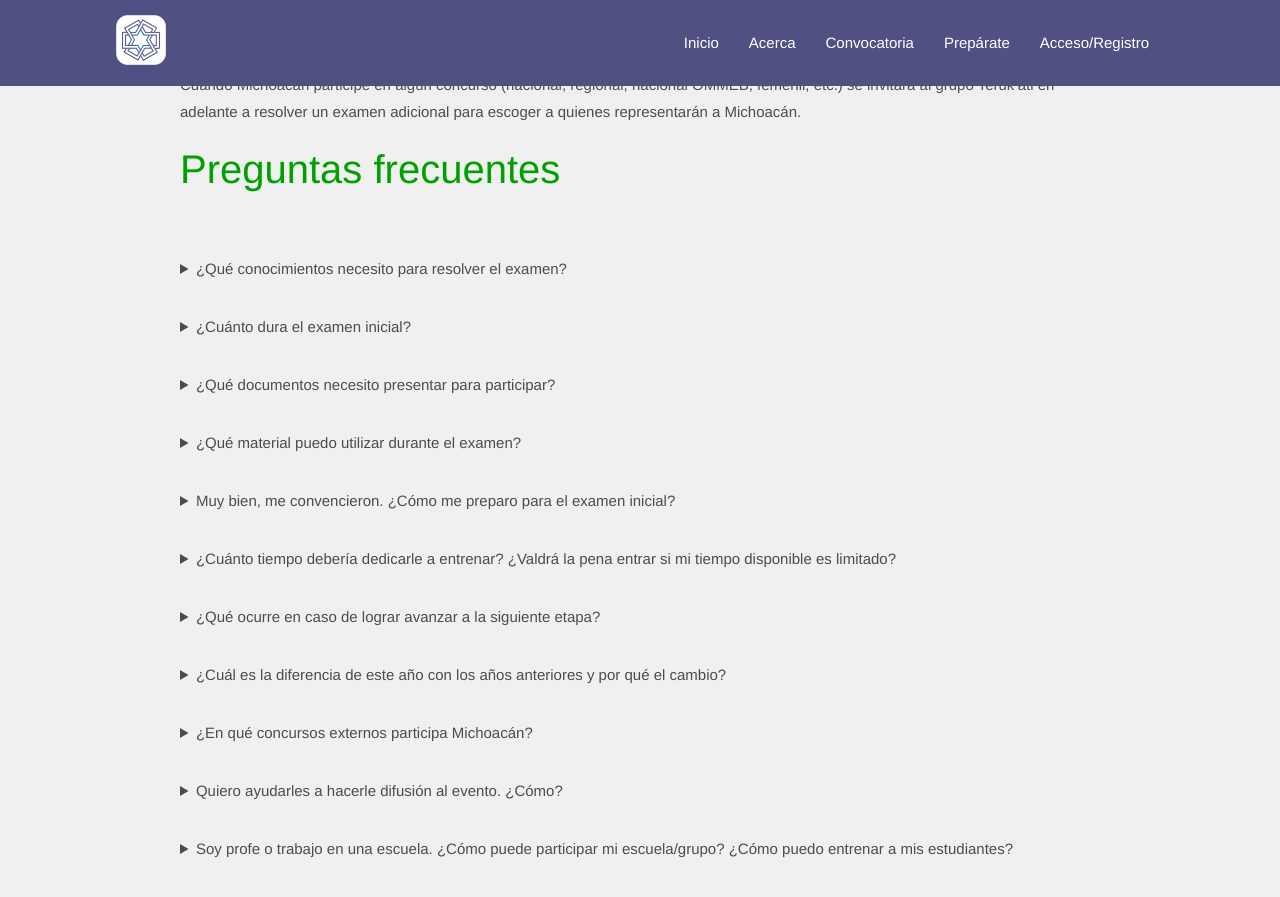
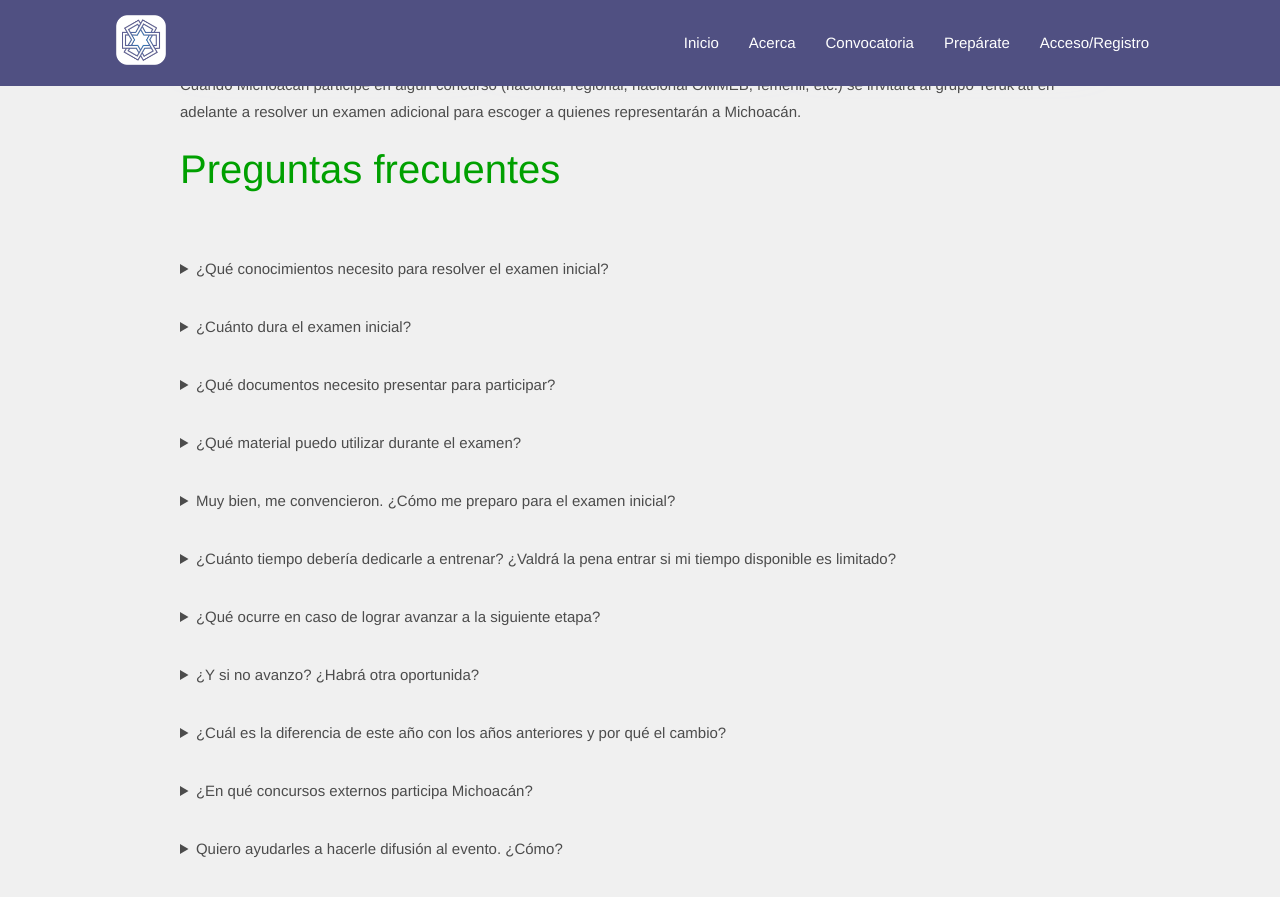
Before and after one commit to OlimpiadaMatematicasMichoacan/WOMM, a Jekyll site: the page built from _pages/convocatoria.md, in a window 1280 px wide and 900 px high, scrolled down 2150 px. Shown: the top 897 px of the window. Built offline with Jekyll 4.4.1, drawn with Linux system fonts in a browser that asks for light colours.

Commit message:
convocatoria

```diff
--- a/_pages/convocatoria.md
+++ b/_pages/convocatoria.md
@@ -110,7 +110,7 @@ Cuando Michoacán participe en algún concurso (nacional, regional, nacional OMM
 <br>
 
 <details>
-<summary>¿Qué conocimientos necesito para resolver el examen?</summary>
+<summary>¿Qué conocimientos necesito para resolver el examen inicial?</summary>
 <p>
    Los primeros exámenes se resuelven usando <span style="color:#00a000">ingenio</span> y <span style="color:orange">lógica</span> más que conocimientos o técnicas, así que con los conocimientos básicos de primaria (sumar, multiplicar, etc.) podría ser suficiente. Sin embargo, como con todo, <a href="https://registro.olimpiadamatematicasmichoacan.org:8443/login/index.php">practicar</a> podría aumentar considerablemente tu chance de avanzar.
 </p>
@@ -175,6 +175,12 @@ Cuando Michoacán participe en algún concurso (nacional, regional, nacional OMM
 </p>
 </details>
 
+<details>
+<summary>¿Y si no avanzo? ¿Habrá otra oportunida?</summary>
+<p>
+   No te desanimes. Continúa preparándote y pronto anunciaremos otra oportunidad.
+</p>
+</details>
 
 <details>
 <summary>
```
Also changed, not shown: other parts of _pages/convocatoria.md (+1 -1 lines).
